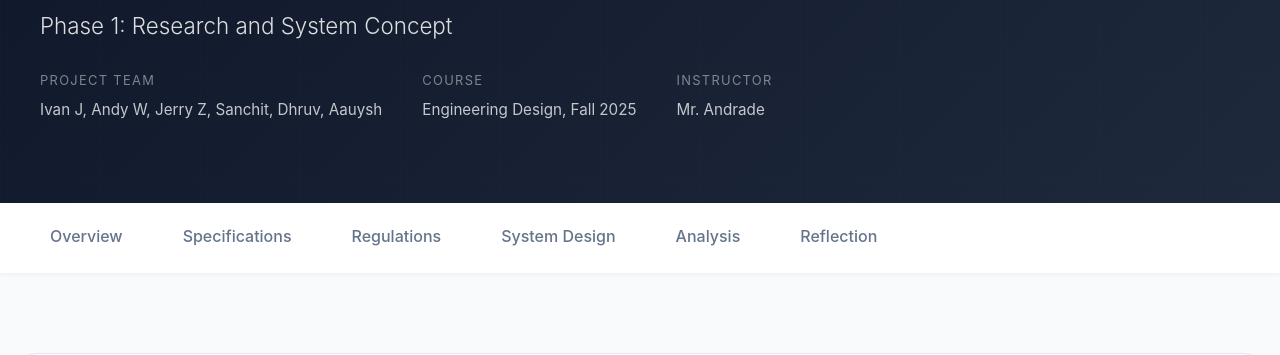
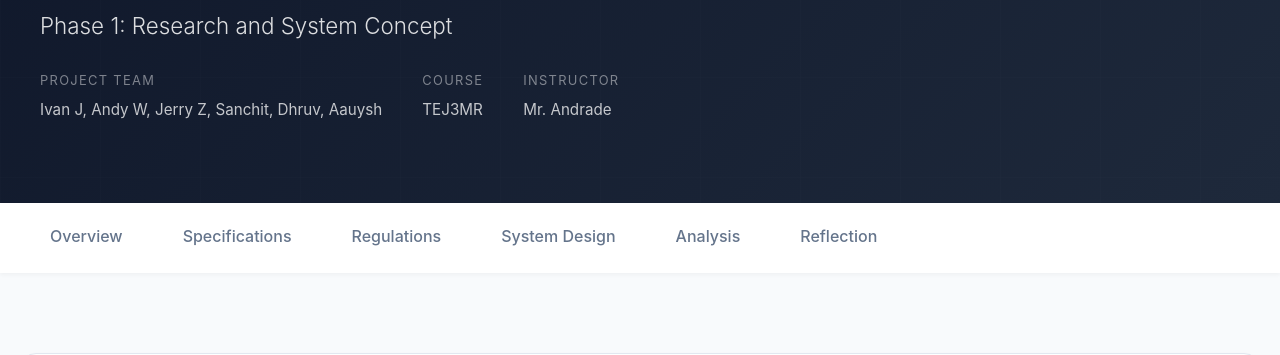
Before and after one commit to sanchitkhope3/TractorSegwayProject, a plain HTML site: page index.html in a window 1280 px wide. Shown: the part 223-578 px from the top of the page. Drawn offline with Linux system fonts and the light colour scheme.

Commit message:
Update course name to TEJ3MR

```diff
--- a/index.html
+++ b/index.html
@@ -880,7 +880,7 @@
                 </div>
                 <div class="meta-item">
                     <div class="meta-label">Course</div>
-                    <div>Engineering Design, Fall 2025</div>
+                    <div>TEJ3MR</div>
                 </div>
                 <div class="meta-item">
                     <div class="meta-label">Instructor</div>
```
